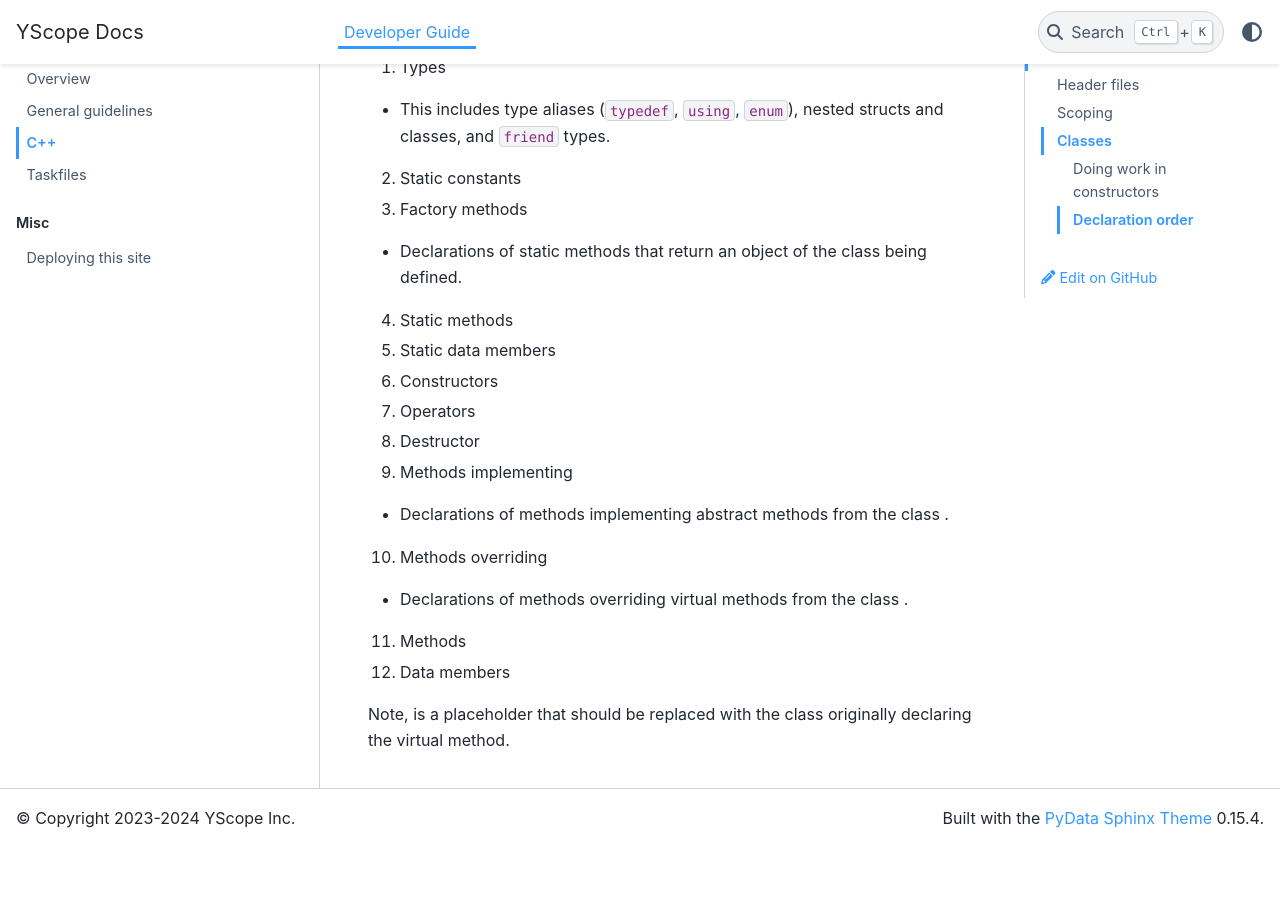
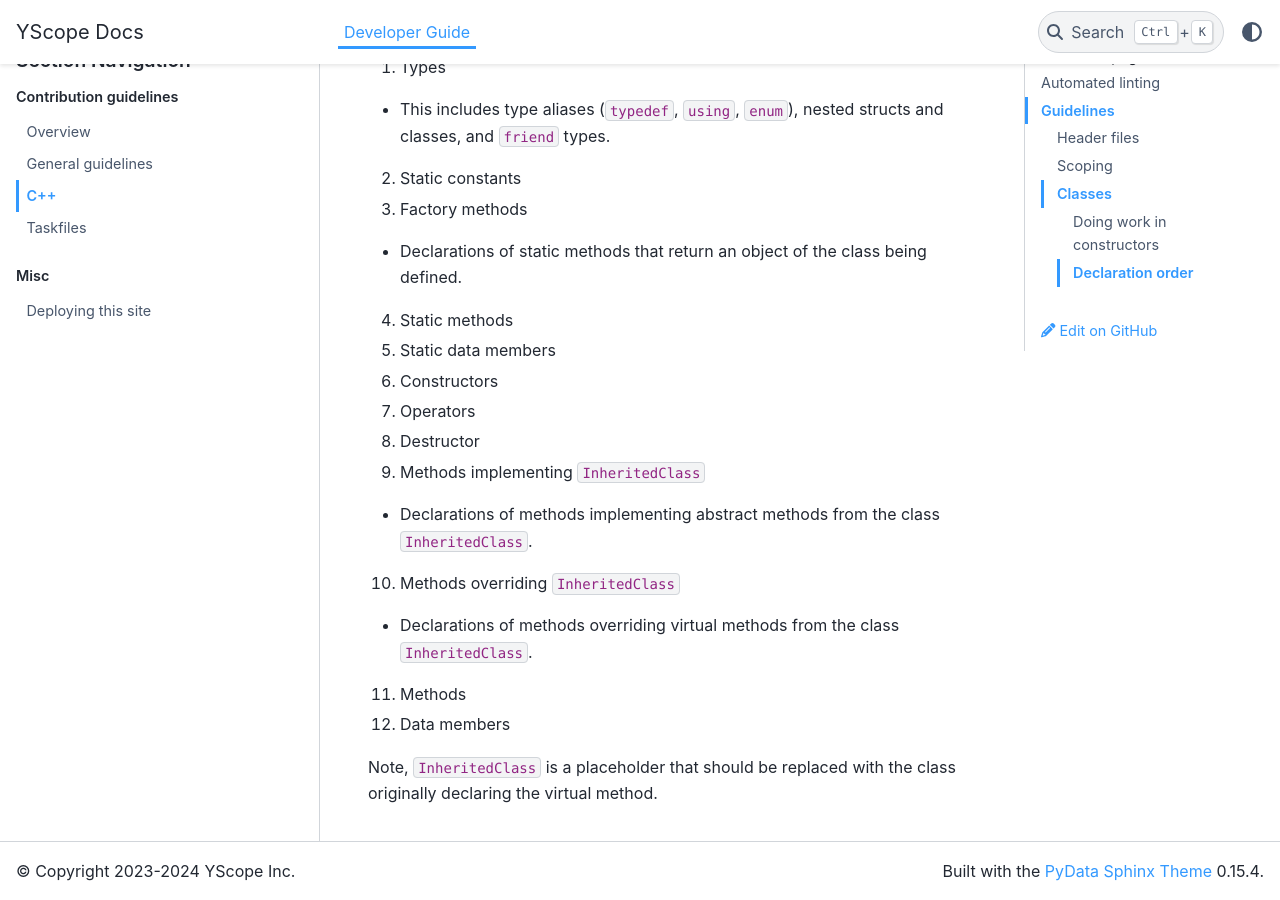
Before and after one commit to y-scope/yscope-docs, a Sphinx documentation site: the page built from docs/dev-guide/contrib-guides-cpp.md, in a window 1280 px wide and 900 px high, scrolled down 3826 px. Built offline with Sphinx 7.4.7 and the PyData theme 0.15.4, drawn with Linux system fonts in a browser that asks for light colours; before the commit the page ends 4674 px from its top, so only the background shows below that.

Commit message:
Replace angle brackets with inline code... not sure if that is more confusing though.

```diff
--- a/docs/dev-guide/contrib-guides-cpp.md
+++ b/docs/dev-guide/contrib-guides-cpp.md
@@ -150,14 +150,14 @@
 6. Constructors
 7. Operators
 8. Destructor
-9. Methods implementing <InheritedClass>
-  * Declarations of methods implementing abstract methods from the class <InheritedClass>.
-10. Methods overriding <InheritedClass>
-  * Declarations of methods overriding virtual methods from the class <InheritedClass>.
+9. Methods implementing `InheritedClass`
+  * Declarations of methods implementing abstract methods from the class `InheritedClass`.
+10. Methods overriding `InheritedClass`
+  * Declarations of methods overriding virtual methods from the class `InheritedClass`.
 11. Methods
 12. Data members
 
-Note, <InheritedClass> is a placeholder that should be replaced with the class originally declaring
+Note, `InheritedClass` is a placeholder that should be replaced with the class originally declaring
 the virtual method.
 
 [adding-cpp-linting]: https://github.com/y-scope/yscope-dev-utils/blob/main/docs/lint-tools-cpp.md
```
